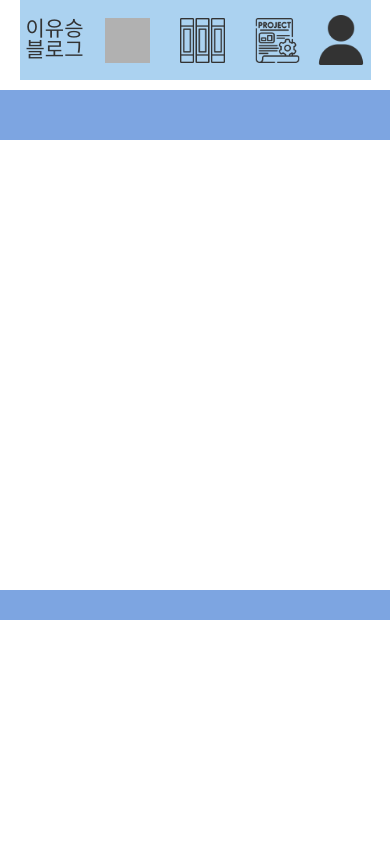
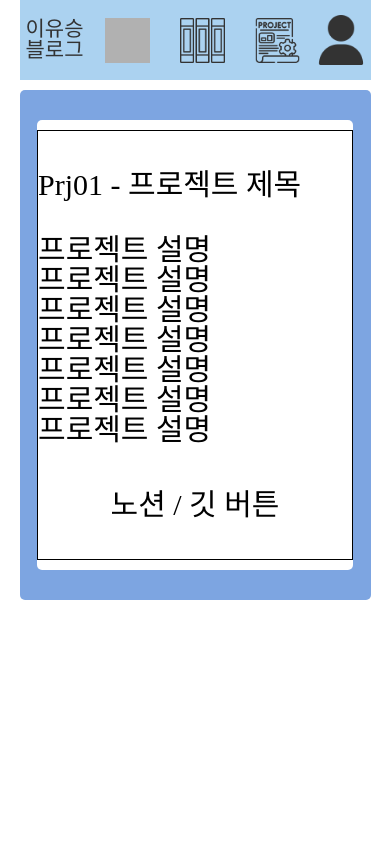
Before and after one commit to Akows/prj06myBlog, a React (Create React App) app in the folder frontend/: page /myproject in a window 390 px wide. Shown: the top 844 px of the page. Built offline with nearby package versions, Linux system fonts and the light colour scheme; no server answers; grey boxes are pictures that could not be loaded; the HTML template or start-up script is replaced by a standard one; a web font is replaced by a local one.

Commit message:
[마이 프로젝트 페이지] - 페이지 UI 구현 시작. - PC 기준 UI 기본 구현 완료. - 모바일 기준 UI 기본 구현 완료.

```diff
--- a/frontend/src/Pages/MyProject.css
+++ b/frontend/src/Pages/MyProject.css
@@ -18,7 +18,7 @@
     align-items: center;
     justify-content: center;
 
-    border-radius: 20px;
+    border-radius: 5px;
 
     background-color: #7DA5E1;
 }
@@ -27,7 +27,8 @@
     width: 90%;
     height: 100%;
 
-    margin: 20px;
+    margin-top: 30px;
+    margin-bottom: 30px;
 
     display: flex;
     flex-direction: column;
@@ -36,14 +37,84 @@
 
 }
     .myprojectitem {
-        width: 90%;
+        width: 1000px;
         height: 450px;
-
-        margin-top: 30px;
 
         background-color: white;
         border-radius: 5px;
+
+        display: flex;
+        flex-direction: row;
+        align-items: center;
+        justify-content: center;
     }
     .myprojectitem:hover {
-        background-color: gray;
+        background-color: #bebebe;
     }
+    .myprojectitemimg {
+        width: 590px;
+        height: 430px;
+
+        border: 1px solid black;
+    }
+    .myprojectitemdesc {
+        width: 390px;
+        height: 430px;
+
+        display: flex;
+        flex-direction: column;
+        justify-content: center;
+
+        border: 1px solid black;
+    }
+        .myprojectitemtitle {
+            width: 100%;
+            height: 100px;
+
+            display: flex;
+            flex-direction: column;
+            justify-content: center;
+
+            font-family: 'bitbit';
+            font-size: 30px;
+        }
+        .myprojectitemintro {
+            width: 100%;
+            height: 220px;
+
+            display: flex;
+            flex-direction: column;
+            justify-content: flex-start;
+
+            font-family: 'bitbit';
+            font-size: 30px;
+        }
+
+        .myprojectitembtu {
+            width: 100%;
+            height: 100px;
+
+            display: flex;
+            flex-direction: column;
+            justify-content: center;
+            align-items: center;
+
+            font-family: 'bitbit';
+            font-size: 30px;
+        }
+
+
+@media screen and (max-width: 1200px) {
+    .myproject {
+        width: 90%;
+    }
+    .myprojectitem {
+        width: 100%;
+    }
+    .myprojectitemimg {
+        display: none;
+    }
+    .myprojectitemdesc {
+        width: 100%;
+    }
+}
--- a/frontend/src/Pages/MyProject.js
+++ b/frontend/src/Pages/MyProject.js
@@ -9,16 +9,33 @@ const MyProject = () => {
                 <div className='myprojectitems'>
 
                     <div className='myprojectitem'>
-                        프로젝트 예시
+                        <div className='myprojectitemimg'>
+                            IMG
+                        </div>
+
+                        <div className='myprojectitemdesc'>
+
+                            <div className='myprojectitemtitle'>
+                                <p>Prj01 - 프로젝트 제목</p>
+                            </div>
+
+                            <div className='myprojectitemintro'>
+                                <p>프로젝트 설명</p>
+                                <p>프로젝트 설명</p>
+                                <p>프로젝트 설명</p>
+                                <p>프로젝트 설명</p>
+                                <p>프로젝트 설명</p>
+                                <p>프로젝트 설명</p>
+                                <p>프로젝트 설명</p>
+                            </div>
+
+                            <div className='myprojectitembtu'>
+                                <p>노션 / 깃 버튼</p>
+                            </div>
+
+                        </div>
                     </div>
 
-                    <div className='myprojectitem'>
-                        프로젝트 예시
-                    </div>
-
-                    <div className='myprojectitem'>
-                        프로젝트 예시
-                    </div>
 
                 </div>
 
```
